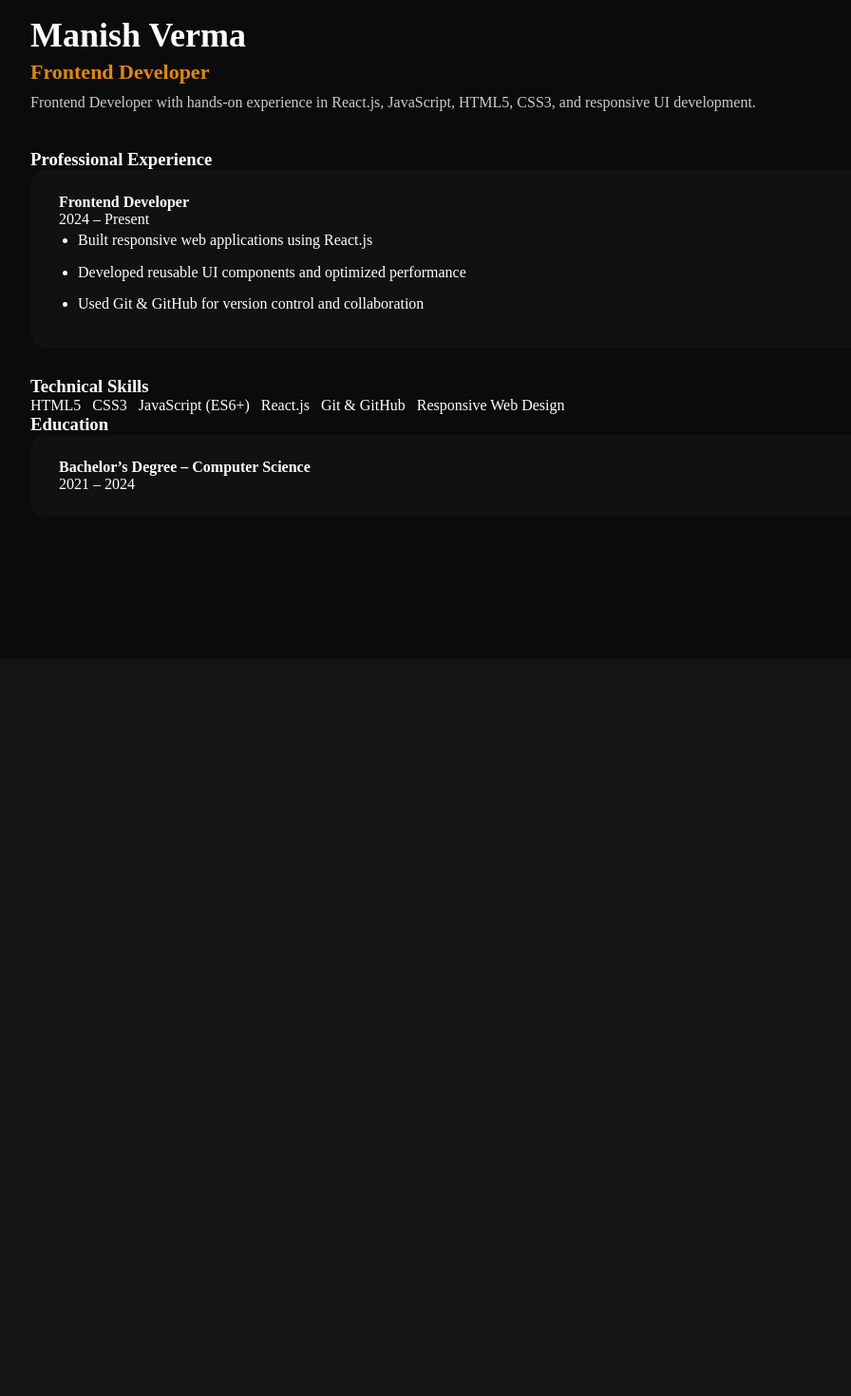
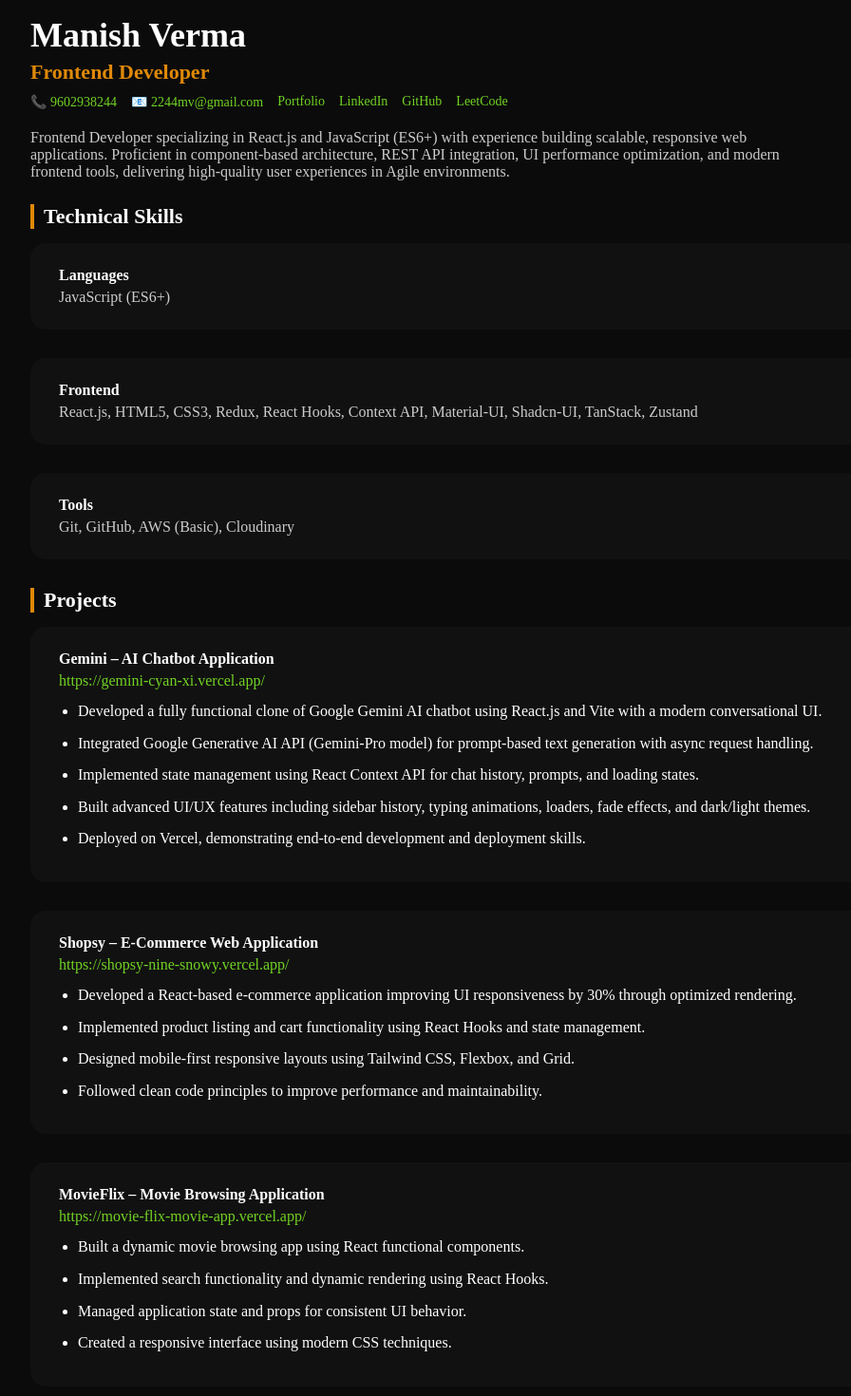
Before and after one commit to 2244mv/Portfolio, a React (Vite) app: page /resume in a window 1280 px wide. Shown: the part 180-1650 px from the top of the page at 95% size, without its empty margins (108-1004 px from the left). Before the commit the page ends 874 px from the top, so only its background shows below. Built offline with nearby package versions, Linux system fonts and the light colour scheme.

Commit message:
update resume

```diff
--- a/src/components/Resume/Resume.css
+++ b/src/components/Resume/Resume.css
@@ -37,7 +37,7 @@
   border: none;
 }
 
-.resume-download{
+.resume-download {
   padding: 12px 26px;
   border-radius: 30px;
   background: transparent;
@@ -46,7 +46,6 @@
   font-weight: 600;
   text-decoration: none;
   cursor: pointer;
-
 }
 
 .resume-download:hover {
@@ -71,7 +70,43 @@
 .resume-header p {
   max-width: 800px;
   color: #ccc;
-  margin-bottom: 40px;
+  margin-bottom: 25px;
+}
+
+/* ================= CONTACT LINKS ================= */
+.resume-contact {
+  display: flex;
+  flex-wrap: wrap;
+  gap: 15px;
+  margin-bottom: 20px;
+  font-size: 14px;
+}
+
+.resume-contact a {
+  color: #df8908;
+  text-decoration: none;
+  font-weight: 500;
+}
+
+.resume-contact a:hover {
+  text-decoration: underline;
+}
+
+/* ================= GLOBAL LINK STYLE ================= */
+.resume a {
+  color: #72d323;
+  text-decoration: none;
+  word-break: break-all;
+}
+
+
+
+/* ================= SECTION HEADINGS ================= */
+.resume section h3 {
+  font-size: 22px;
+  margin-bottom: 15px;
+  border-left: 4px solid #df8908;
+  padding-left: 10px;
 }
 
 /* ================= CARDS ================= */
@@ -80,6 +115,19 @@
   padding: 25px 30px;
   border-radius: 16px;
   margin-bottom: 30px;
+}
+
+.resume-card h4 {
+  margin-bottom: 5px;
+}
+
+.resume-card p {
+  color: #ccc;
+}
+
+.resume-card a {
+  display: inline-block;
+  margin-bottom: 10px;
 }
 
 .resume-card ul {
@@ -98,6 +146,13 @@
   gap: 12px;
   list-style: none;
   padding: 0;
+}
+
+.skills li {
+  background: #1a1a1a;
+  padding: 8px 14px;
+  border-radius: 20px;
+  font-size: 14px;
 }
 
 /* ================= RESPONSIVE ================= */
@@ -123,4 +178,9 @@
     width: 100%;
     text-align: center;
   }
+
+  .resume-contact {
+    flex-direction: column;
+    gap: 8px;
+  }
 }
--- a/src/components/Resume/Resume.jsx
+++ b/src/components/Resume/Resume.jsx
@@ -10,7 +10,11 @@ const Resume = () => {
       <div className="resume-container">
         {/* ACTION BAR */}
         <div className="resume-top-actions">
-          <button className="back-btn" onClick={() => navigate(-1)}>
+          <button
+            type="button"
+            className="back-btn"
+            onClick={() => navigate(-1)}
+          >
             ← Back
           </button>
 
@@ -27,46 +31,198 @@ const Resume = () => {
         <header className="resume-header">
           <h1>Manish Verma</h1>
           <h2>Frontend Developer</h2>
+
+          <div className="resume-contact">
+            <a href="tel:9602938244">📞 9602938244</a>
+
+            <a href="mailto:2244mv@gmail.com">📧 2244mv@gmail.com</a>
+
+            <a
+              href="https://portfolio-liart-eta-r63rhydkhy.vercel.app/"
+              target="_blank"
+              rel="noreferrer"
+            >
+              Portfolio
+            </a>
+
+            <a
+              href="https://www.linkedin.com/in/manish-verma-5b98ba382/"
+              target="_blank"
+              rel="noreferrer"
+            >
+              LinkedIn
+            </a>
+
+            <a
+              href="https://github.com/2244mv"
+              target="_blank"
+              rel="noreferrer"
+            >
+              GitHub
+            </a>
+
+            <a
+              href="https://leetcode.com/manishverma244/"
+              target="_blank"
+              rel="noreferrer"
+            >
+              LeetCode
+            </a>
+          </div>
+
           <p>
-            Frontend Developer with hands-on experience in React.js, JavaScript,
-            HTML5, CSS3, and responsive UI development.
+            Frontend Developer specializing in React.js and JavaScript (ES6+)
+            with experience building scalable, responsive web applications.
+            Proficient in component-based architecture, REST API integration, UI
+            performance optimization, and modern frontend tools, delivering
+            high-quality user experiences in Agile environments.
           </p>
         </header>
 
-        {/* EXPERIENCE */}
+        {/* TECHNICAL SKILLS */}
         <section>
-          <h3>Professional Experience</h3>
+          <h3>Technical Skills</h3>
+
           <article className="resume-card">
-            <h4>Frontend Developer</h4>
-            <span>2024 – Present</span>
-            <ul>
-              <li>Built responsive web applications using React.js</li>
-              <li>Developed reusable UI components and optimized performance</li>
-              <li>Used Git & GitHub for version control and collaboration</li>
-            </ul>
+            <h4>Languages</h4>
+            <p>JavaScript (ES6+)</p>
+          </article>
+
+          <article className="resume-card">
+            <h4>Frontend</h4>
+            <p>
+              React.js, HTML5, CSS3, Redux, React Hooks, Context API,
+              Material-UI, Shadcn-UI, TanStack, Zustand
+            </p>
+          </article>
+
+          <article className="resume-card">
+            <h4>Tools</h4>
+            <p>Git, GitHub, AWS (Basic), Cloudinary</p>
           </article>
         </section>
 
-        {/* SKILLS */}
+        {/* PROJECTS */}
         <section>
-          <h3>Technical Skills</h3>
-          <ul className="skills">
-            <li>HTML5</li>
-            <li>CSS3</li>
-            <li>JavaScript (ES6+)</li>
-            <li>React.js</li>
-            <li>Git & GitHub</li>
-            <li>Responsive Web Design</li>
-          </ul>
+          <h3>Projects</h3>
+
+          <article className="resume-card">
+            <h4>Gemini – AI Chatbot Application</h4>
+            <a
+              href="https://gemini-cyan-xi.vercel.app/"
+              target="_blank"
+              rel="noreferrer"
+            >
+              https://gemini-cyan-xi.vercel.app/
+            </a>
+
+            <ul>
+              <li>
+                Developed a fully functional clone of Google Gemini AI chatbot
+                using React.js and Vite with a modern conversational UI.
+              </li>
+              <li>
+                Integrated Google Generative AI API (Gemini-Pro model) for
+                prompt-based text generation with async request handling.
+              </li>
+              <li>
+                Implemented state management using React Context API for chat
+                history, prompts, and loading states.
+              </li>
+              <li>
+                Built advanced UI/UX features including sidebar history, typing
+                animations, loaders, fade effects, and dark/light themes.
+              </li>
+              <li>
+                Deployed on Vercel, demonstrating end-to-end development and
+                deployment skills.
+              </li>
+            </ul>
+          </article>
+
+          <article className="resume-card">
+            <h4>Shopsy – E-Commerce Web Application</h4>
+            <a
+              href="https://shopsy-nine-snowy.vercel.app/"
+              target="_blank"
+              rel="noreferrer"
+            >
+              https://shopsy-nine-snowy.vercel.app/
+            </a>
+
+            <ul>
+              <li>
+                Developed a React-based e-commerce application improving UI
+                responsiveness by 30% through optimized rendering.
+              </li>
+              <li>
+                Implemented product listing and cart functionality using React
+                Hooks and state management.
+              </li>
+              <li>
+                Designed mobile-first responsive layouts using Tailwind CSS,
+                Flexbox, and Grid.
+              </li>
+              <li>
+                Followed clean code principles to improve performance and
+                maintainability.
+              </li>
+            </ul>
+          </article>
+
+          <article className="resume-card">
+            <h4>MovieFlix – Movie Browsing Application</h4>
+            <a
+              href="https://movie-flix-movie-app.vercel.app/"
+              target="_blank"
+              rel="noreferrer"
+            >
+              https://movie-flix-movie-app.vercel.app/
+            </a>
+
+            <ul>
+              <li>
+                Built a dynamic movie browsing app using React functional
+                components.
+              </li>
+              <li>
+                Implemented search functionality and dynamic rendering using
+                React Hooks.
+              </li>
+              <li>
+                Managed application state and props for consistent UI behavior.
+              </li>
+              <li>
+                Created a responsive interface using modern CSS techniques.
+              </li>
+            </ul>
+          </article>
         </section>
 
         {/* EDUCATION */}
         <section>
           <h3>Education</h3>
+
           <article className="resume-card">
-            <h4>Bachelor’s Degree – Computer Science</h4>
-            <span>2021 – 2024</span>
+            <h4>M.Sc – Mathematics</h4>
+            <p>Maharaja Ganga Singh University</p>
+            <span>2023 – Present</span>
           </article>
+
+          <article className="resume-card">
+            <h4>B.Sc – Computer Applications</h4>
+            <p>Maharaja Ganga Singh University</p>
+            <span>2019 – 2023</span>
+          </article>
+        </section>
+
+        {/* CERTIFICATIONS */}
+        <section>
+          <h3>Certifications & Achievements</h3>
+          <ul className="skills">
+            <li>NCC Certificate – National Cadet Corps</li>
+            <li>National Level Player – Tchoukball</li>
+          </ul>
         </section>
       </div>
     </main>
```
Also changed, not shown: 2 other files (tests, documents, lock files or other folders).
